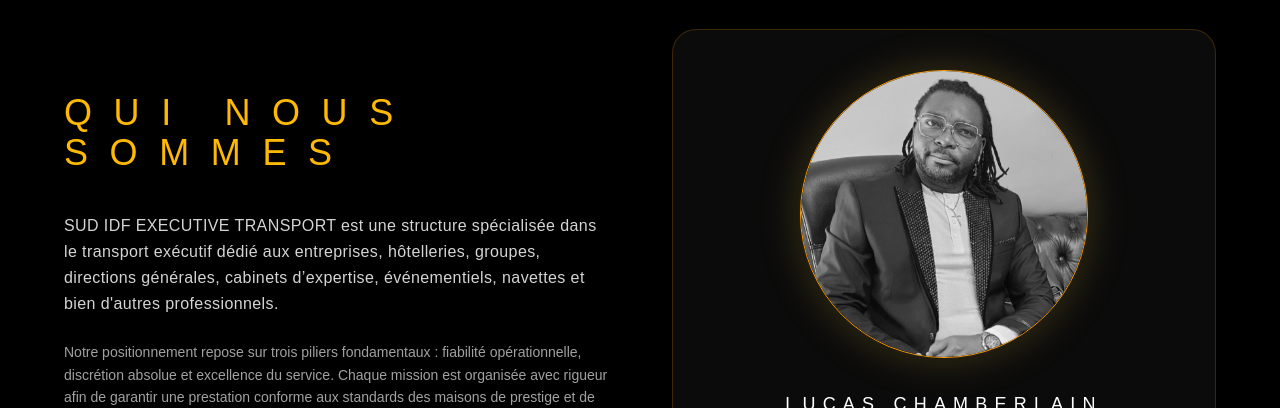
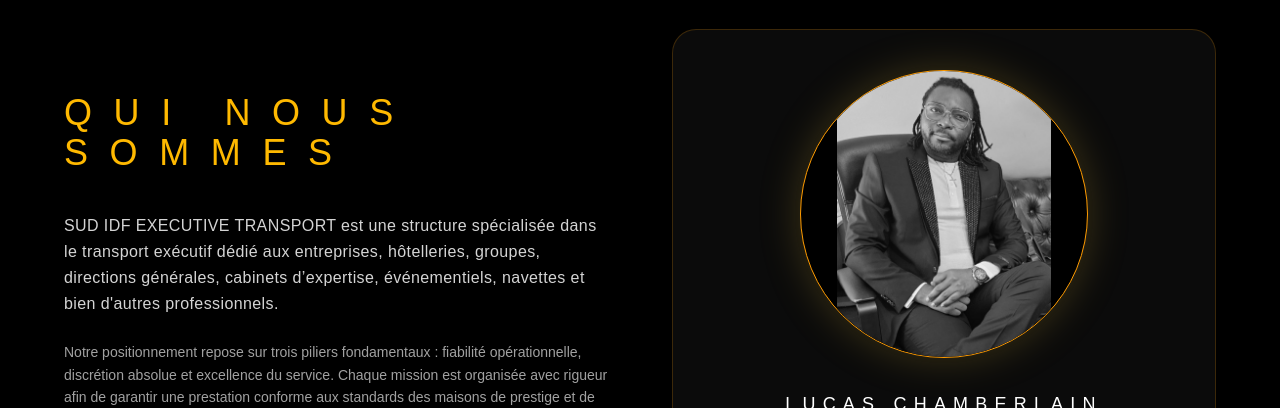
Before and after one commit to heboluc-web/sud-idf-site, a Next.js app: page / in a window 1280 px wide. Shown: the part 1539-1947 px from the top of the page. Built offline with nearby package versions, Linux system fonts and the light colour scheme.

Commit message:
amélioration cadrage photo profil

```diff
--- a/app/page.tsx
+++ b/app/page.tsx
@@ -199,7 +199,7 @@ const [visibleSections, setVisibleSections] = useState<{[key:string]: boolean}>(
         <img
           src="/lucas.jpg"
           alt="Fondateur"
-          className="w-64 h-64 md:w-72 md:h-72 object-cover object-top rounded-full border border-amber-500 shadow-[0_0_40px_rgba(212,175,55,0.25)]"
+          className="w-64 h-64 md:w-72 md:h-72 object-contain object-center rounded-full border border-amber-500 shadow-[0_0_40px_rgba(212,175,55,0.25)] bg-black"
         />
       </div>
 
```
